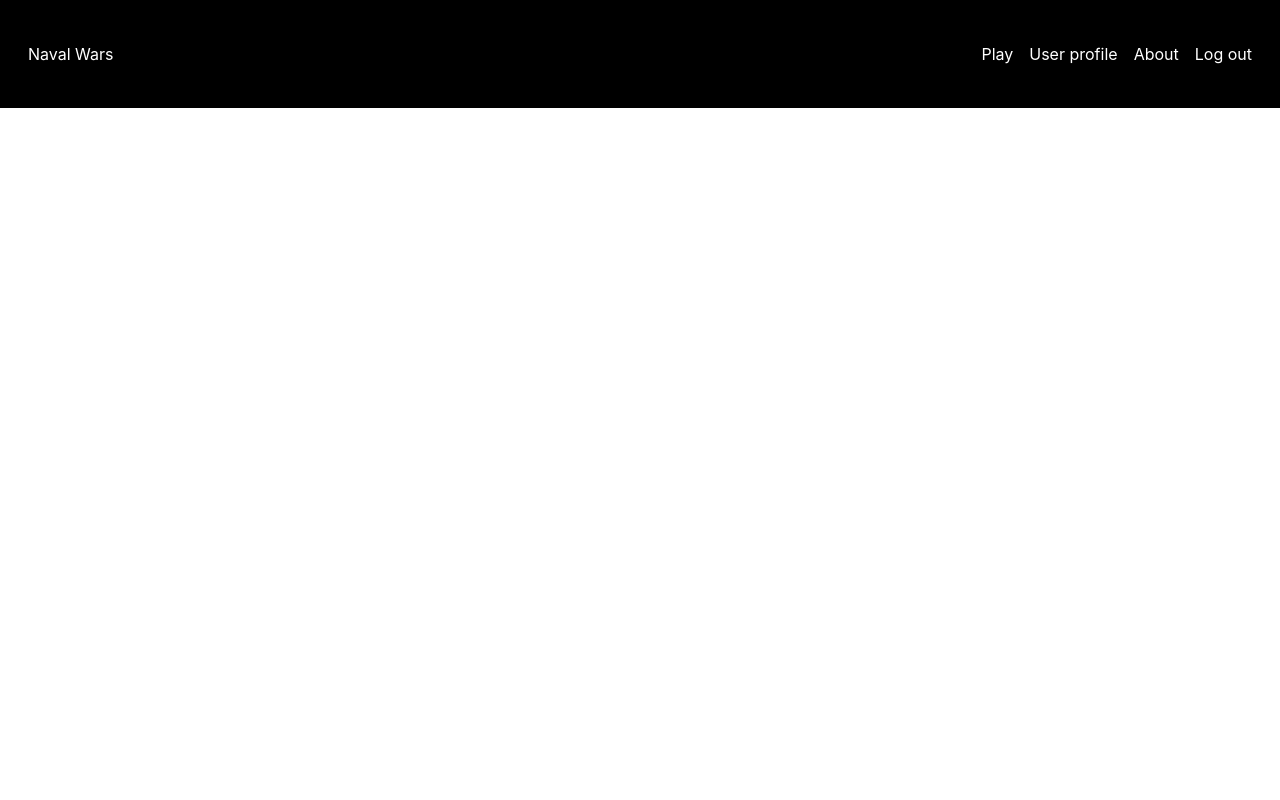
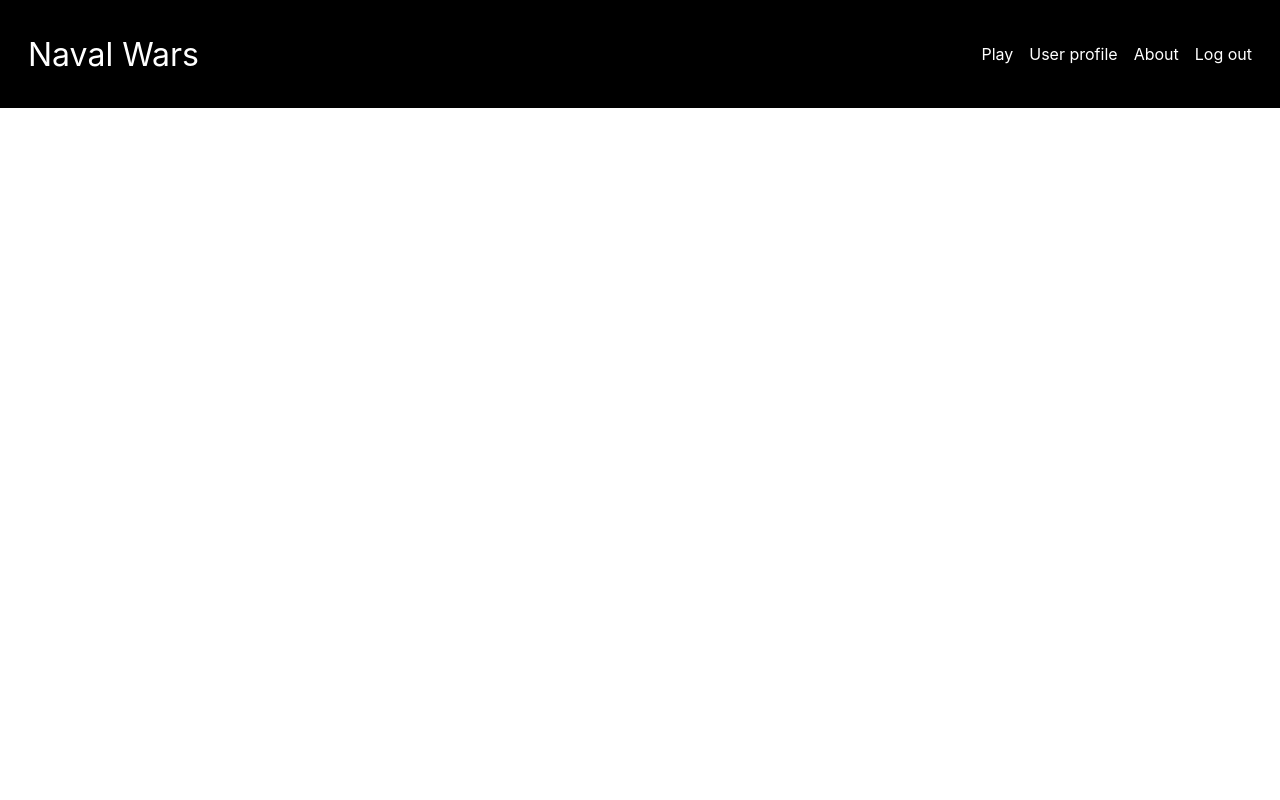
Before and after one commit to MarinoLinic/NavalWars, a Next.js app: page / in a window 1280 px wide. Shown: the top 800 px of the page. Built offline with nearby package versions, Linux system fonts and the light colour scheme.

Commit message:
Responsiveness

```diff
--- a/styles/globals.css
+++ b/styles/globals.css
@@ -21,7 +21,8 @@ a {
 
 .nav-title {
   cursor: pointer;
-  font-size: 2vh;
+  font-size: max(4vmin, 10px);
+  /* font-size: 2vh; */
   /* centering vertically */
   position: absolute;
   top: 50%;
```
